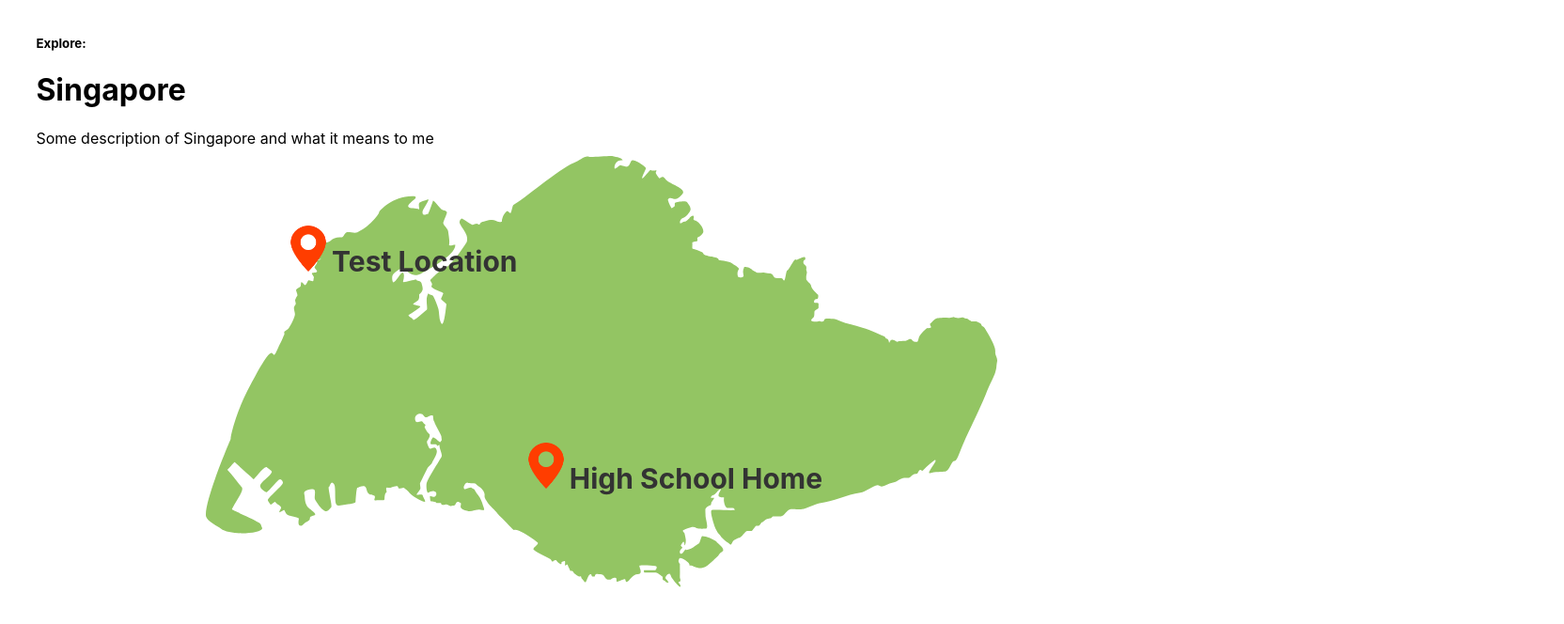
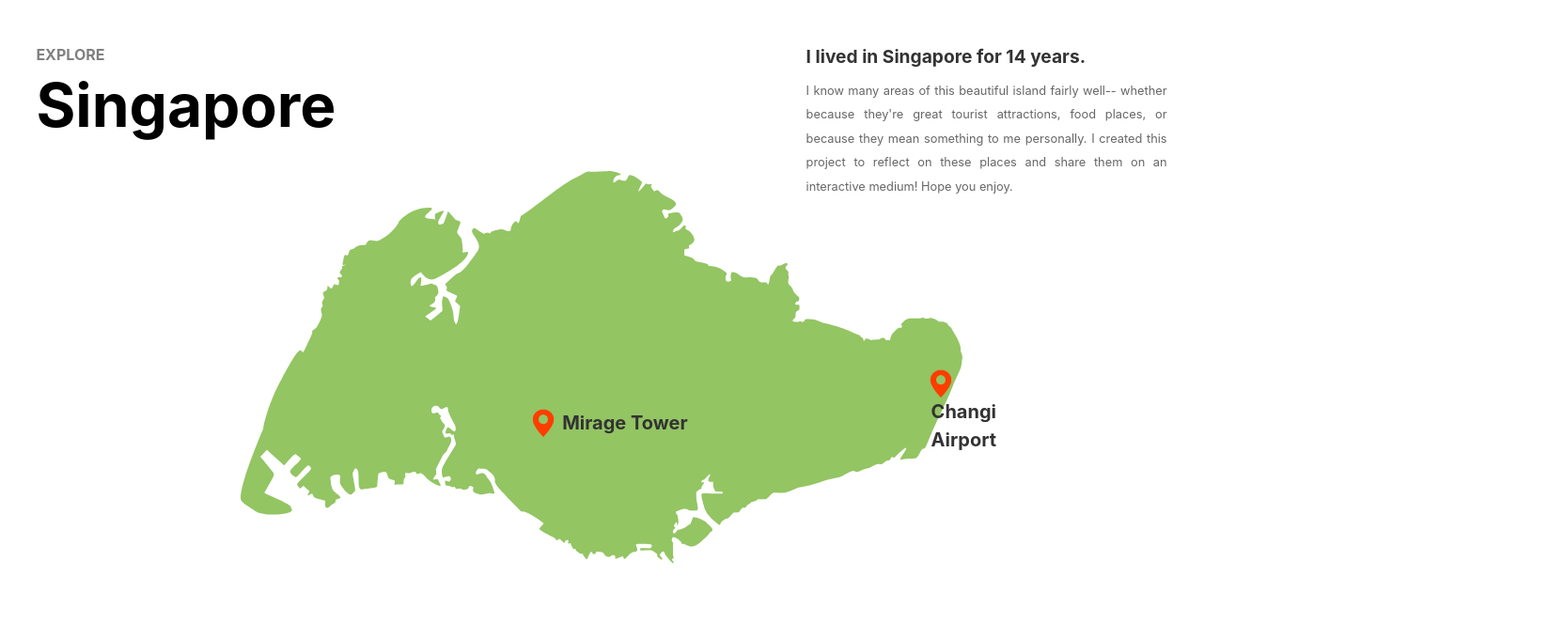
Before and after one commit to spark33/Singapore, a React (Create React App) app: page / in a window 1280 px wide. Shown: the top 664 px of the page at 94% size, 1664 px wide, since content can reach past the window. Built offline with nearby package versions, Linux system fonts and the light colour scheme.

Commit message:
reformatted data json

```diff
--- a/src/App.css
+++ b/src/App.css
@@ -1,14 +1,72 @@
+body {
+  overflow: hidden;
+}
+
 .App {
   max-height: 100vh;
-  padding: 2vh 3vw;
+  padding: 2vh 0;
+}
+
+* {
+  transition: all .8s ease;
+}
+
+h1 {
+  margin: 5px 0;
+  font-size: 4em;
+}
+
+h2 {
+  font-size: 3em;
+}
+
+h3 {
+  font-size: 2em;
+}
+
+h4 {
+  font-size: 1em;
+}
+
+h5 {
+  font-size: 1em;
+  margin: 0;
+  color: grey;
+  text-transform: uppercase;
 }
 
 .Header {
-  height: 16vh;
+  margin: 4vh 3vw;
+  position: relative;
+}
+
+.Header p {
+  position: absolute;
+  right: 0;
+  top: 0;
+  width: 30vw;
+  margin: 0;
+  font-size: 0.8em;
+  line-height: 2em;
+  color: #666;
+  text-align: right;
+  text-align: justify;
+  text-justify: inter-word;
+}
+
+.Header p > b {
+  display: block;
+  color: #333;
+  font-size: 1.5em;
+  margin-bottom: 10px;
+}
+
+main.sidebar-open {
+  transform: translateX(-30%);
 }
 
 .map-container {
-  width: 70%;
+  width: 60%;
   margin: 0 auto;
   position: relative;
 }
@@ -17,44 +75,54 @@
   width: 100%;
 }
 
-.location-pins {
-  position: absolute;
-  top: 0;
-  left: 0;
-  width: 100%;
-  height: 100%;
-}
-
 .Pin {
   position: absolute;
 }
 
 .Pin * {
   display: inline-block;
+  vertical-align: bottom;
 }
 
 .Pin img {
-  width: 50px;
+  width: 30px;
 }
 
-.Pin h5 {
+.Pin h4 {
   color: #333;
-  font-size: 30px;
-  line-height: 100%;
+  font-size: 20px;
+  margin: 0 5px;
+  line-height: 30px;
 }
 
 .sidebar {
   visibility: hidden;
   position: absolute;
-  width: 25vw;
+  width: 30vw;
   top: 0;
-  right: -25vw;
+  right: -30vw;
   height: 100vh;
   background: white;
-  transition: all .8s ease;
+  border-left: 1px solid grey;
+  padding: 3vh 0;
 }
 
 .sidebar.open {
   visibility: visible;
   right: 0;
+  padding: 3vh 3vw;
 }
+
+.sidebar span {
+  display: inline-block;
+  background: blue;
+  border-radius: 50%;
+  padding: 5px;
+  width: 30px;
+  height: 30px;
+  text-align: center;
+  line-height: 30px;
+  vertical-align: middle;
+  color: white;
+  margin-right: 15px;
+}
--- a/src/App.js
+++ b/src/App.js
@@ -10,33 +10,33 @@ class App extends Component {
 
   constructor(props) {
     super(props);
-    this.state = {};
+    this.state = { dataset: "personal", locations: locations.personal };
     this.handlePinClick = this.handlePinClick.bind(this);
   }
 
   handlePinClick(pinIndex) {
-    if(locations[pinIndex] == this.state.selectedLocation) {
+    if(pinIndex == this.state.selectedLocation) {
       this.setState({ selectedLocation: null })
     } else {
-      this.setState({ selectedLocation: locations[pinIndex] });
+      this.setState({ selectedLocation: pinIndex });
     }
   }
 
   render() {
-
     return (
       <div className="App">
-        <main>
+        <main className={ this.state.selectedLocation ? "sidebar-open" : ""}>
           <Header />
           <div className="map-container">
             <Map />
             <LocationPins
               handlePinClick={ this.handlePinClick }
-              locations = { locations } />
+              locations = { this.state.locations } />
           </div>
         </main>
         <Sidebar
-          location={ this.state.selectedLocation } />
+          index={ this.state.selectedLocation }
+          location={ locations[this.state.selectedLocation] } />
       </div>
     );
   }
--- a/src/Header.js
+++ b/src/Header.js
@@ -5,10 +5,11 @@ class Header extends Component {
   render() {
     return (
       <header className="Header">
-        <h5>Explore:</h5>
+        <h5>Explore</h5>
         <h1>Singapore</h1>
         <p>
-          Some description of Singapore and what it means to me
+          <b>I lived in Singapore for 14 years.</b>
+          I know many areas of this beautiful island fairly well-- whether because they're great tourist attractions, food places, or because they mean something to me personally. I created this project to reflect on these places and share them on an interactive medium! Hope you enjoy.
         </p>
       </header>
     );
--- a/src/Pin.js
+++ b/src/Pin.js
@@ -22,7 +22,7 @@ class Pin extends Component {
            style={ this.styles }
            onClick={ this.handleClick } >
         <img src={ require("./map-pin.png") } alt="Map Pin" />
-        <h5>{ this.props.name }</h5>
+        <h4>{ this.props.name }</h4>
       </div>
     );
   }
--- a/src/Sidebar.js
+++ b/src/Sidebar.js
@@ -8,7 +8,10 @@ class Sidebar extends Component {
   	if(this.props.location) {
   		return (
 	      <div className="sidebar open">
-	      	<h3> { this.props.location.name } </h3>
+	      	<h3>
+	      		<span>{ this.props.index + 1 }</span>
+	      		{ this.props.location.name }
+	      	</h3>
 	      	<p> { this.props.location.blurb } </p>
 	      </div>
     	);
--- a/src/locations.json
+++ b/src/locations.json
@@ -1,14 +1,24 @@
-[
 {
-		"x": 10,
-		"y": 10,
-		"name": "Test Location",
-		"blurb": "This is a test description of the test location."
-	},
+	"personal": [
 		{
 			"x": 40,
 			"y": 60,
-		"name": "High School Home",
+			"name": "Mirage Tower",
 			"blurb": "Home description"
+		},
+		{
+			"x": 95,
+			"y": 50,
+			"name": "Changi Airport",
+			"blurb": "airport description"
+		}
+	],
+	"tourist": [
+		{
+			"x": 95,
+			"y": 50,
+			"name": "Changi Airport",
+			"blurb": "airport description"
 		}
 	]
+}
```
Lines whose indentation alone changed are shown as unchanged.
